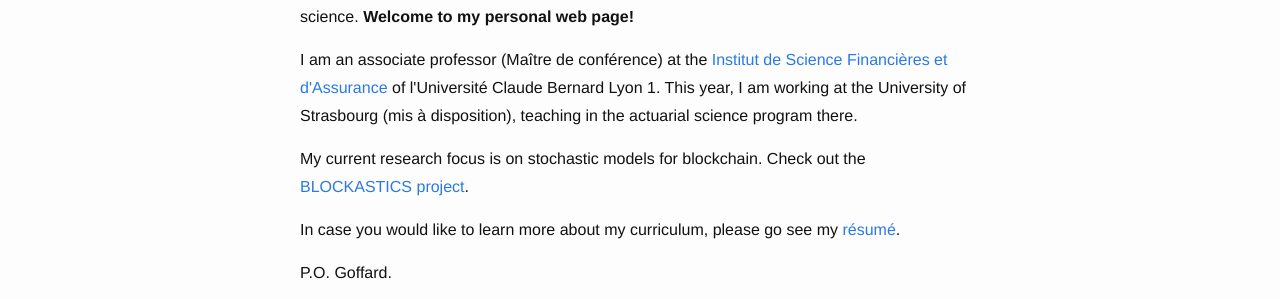
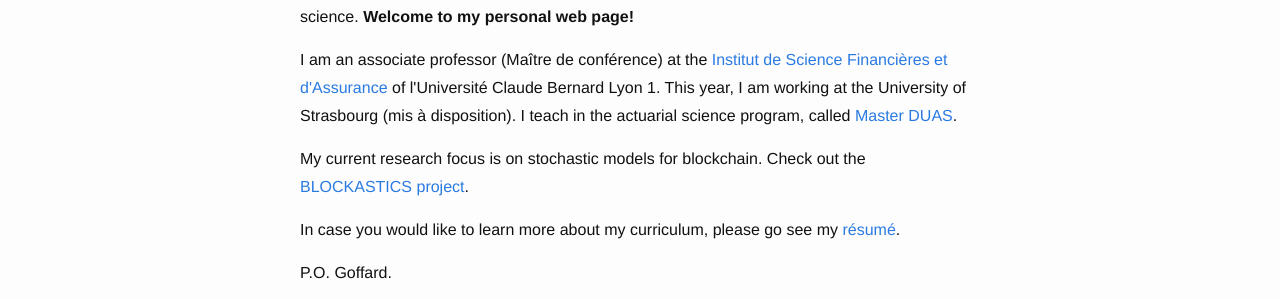
Before and after one commit to LaGauffre/LaGauffre.github.io, a Jekyll site: the page built from index.html, in a window 1280 px wide. Shown: the part 294-593 px from the top of the page. Built offline with Jekyll 4.4.1, drawn with Linux system fonts in a browser that asks for light colours; nearby versions of some CDN libraries; some web fonts are replaced.

Commit message:
Edit index

```diff
--- a/index.html
+++ b/index.html
@@ -12,7 +12,7 @@ layout: default
         I am Pierre-Olivier Goffard, <b>associate professor</b> in applied mathematics. I am interested in probability and statistics with application to insurance company risk management and actuarial science. <b>Welcome to my personal web page!</b>
         </p>
         <p>
-        I am an associate professor (Maître de conférence) at the <a href="https://isfa.univ-lyon1.fr/">Institut de Science Financières et d'Assurance</a> of l'Université Claude Bernard Lyon 1. This year, I am working at the University of Strasbourg (mis à disposition), teaching in the actuarial science program there.
+        I am an associate professor (Maître de conférence) at the <a href="https://isfa.univ-lyon1.fr/">Institut de Science Financières et d'Assurance</a> of l'Université Claude Bernard Lyon 1. This year, I am working at the University of Strasbourg (mis à disposition). I teach in the actuarial science program, called <a "https://mathinfo.unistra.fr/duas/formation/master-actuariat/">Master DUAS</a>.
         </p>
         <p>
         My current research focus is on stochastic models for  blockchain. Check out the <a class="page-link" href="{{ 'BLOCKASTICS/' | prepend: site.baseurl }}">BLOCKASTICS project</a>.
```
